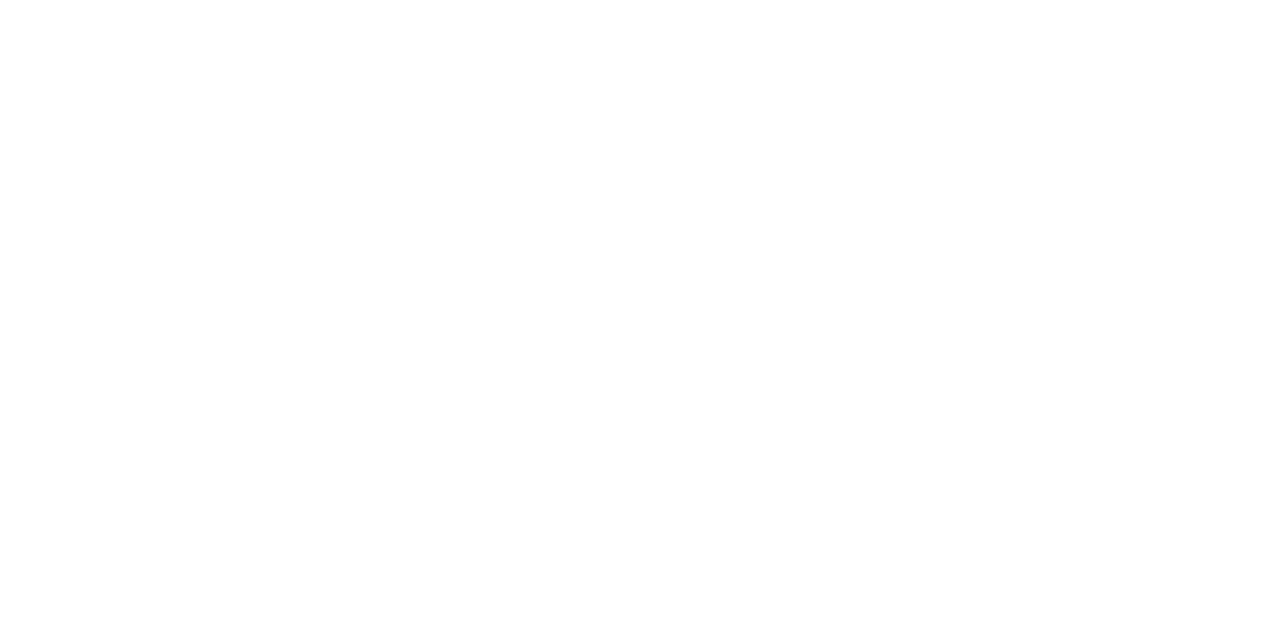
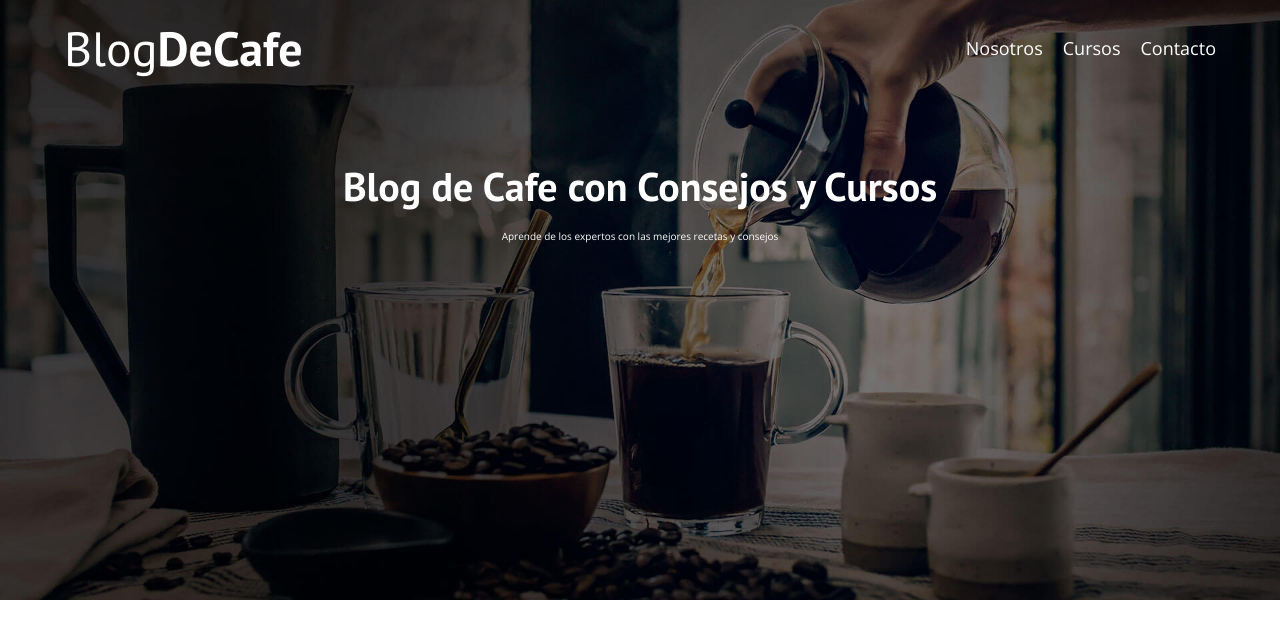
Before and after one commit to martincocaex/Blog_cafe, a plain HTML site: page index.html in a window 1280 px wide. Drawn offline with nearby package versions, Linux system fonts and the light colour scheme.

Commit message:
header y anadir paginas

```diff
--- a/css/styles.css
+++ b/css/styles.css
@@ -0,0 +1,133 @@
+:root {
+    --fuenteHeading: 'PT Sans', sans-serif;
+    --fuenteParrafos: 'Open Sans', sans-serif;
+
+    --primario: #784D3C;
+    --blanco: #ffff;
+    --negro : #000;
+
+
+}
+
+
+html {
+    box-sizing: border-box;
+    font-size: 62.5%;
+}
+
+*, *:before, *:afther {
+    box-sizing: inherit;
+}
+
+body{
+    font-family: var(--fuenteParrafos);
+    font-size: 1.6 rem;
+    line-height: 2;
+}
+
+/** GLOBALES **/
+
+.contenedor {
+    max-width: 120rem;
+    width: 90%;
+    margin: 0 auto;
+}
+
+a{
+    text-decoration: none;
+}
+
+h1,h2,h3,h4{
+    font-family: var(--fuenteHeading);
+}
+h1 {
+    font-size: 4.8rem;
+}
+
+h2{
+    font-size: 4rem;
+}
+h3{
+    font-size: 3.2rem;
+}
+h4{
+    font-family: 2.8rem;
+}
+
+img{
+    max-width: 100%;
+}
+
+/** Utilidades **/
+
+.no-margin{
+    margin: 0;
+}
+
+.no-padding{
+    padding: 0;
+}
+
+.centrar-texto {
+    text-align: center;
+}
+
+
+/** Header **/
+
+
+.header{
+    background-image: url(../img/banner.jpg);
+    height: 60rem;
+    background-size: cover;
+    background-repeat: no-repeat;
+    background-position: center center;
+}
+
+.header_texto{
+    text-align: center;
+    color: var(--blanco);
+    margin-top: 5rem;
+}
+
+@media (min-width: 768px){
+    .header__texto{
+        margin-top: 15rem;
+    }
+}
+
+@media (min-width: 768px){
+    .barra{
+        display: flex;
+        justify-content: space-between;
+        align-items: center;
+    }
+}
+
+
+.logo{
+    color: var(--blanco);
+}
+
+.logo__nombre{
+    font-weight: 400;
+}
+
+.logo__bold{
+ font-weight: 700;
+}
+
+.navegacion__enlace{
+    display: block;
+    text-align: center;
+    font-size: 1.8rem;
+    color: var(--blanco);
+}
+
+
+@media (min-width: 768px){
+    .navegacion{
+        display: flex;
+        gap: 2rem;
+    }
+}
--- a/index.html
+++ b/index.html
@@ -12,6 +12,40 @@
 
 </head>
 <body>
+    <header class="header">
+        <div class="contenedor">
+            <div class="barra">
+                <a class="logo" href="index.html">
+                    <h1 class="logo__nombre no-margin centrar-texto ">Blog<span class="logo__bold">DeCafe</span></h1>
+                </a>
+
+                <nav class="navegacion">
+                    <a href="nosotros.html" class="navegacion__enlace">Nosotros</a>
+                    <a href="cursos.html" class="navegacion__enlace">Cursos</a>
+                    <a href="contacto.html" class="navegacion__enlace">Contacto</a>
+                </nav>
+            </div>
+        </div>
+
+        <div class="header_texto">
+            <h2 class="no-margin">Blog de Cafe con Consejos y Cursos</h2>
+            <p class="no-margin">Aprende de los expertos con las mejores recetas y consejos</p>
+        </div>
+
+
+
+
+
+
+
+
+
+    </header>
+
+
+
+
+
 
 </body>
 </html>
```
Also changed, not shown: contacto.html (added), cursos.html (added), nosotros.html (added).
